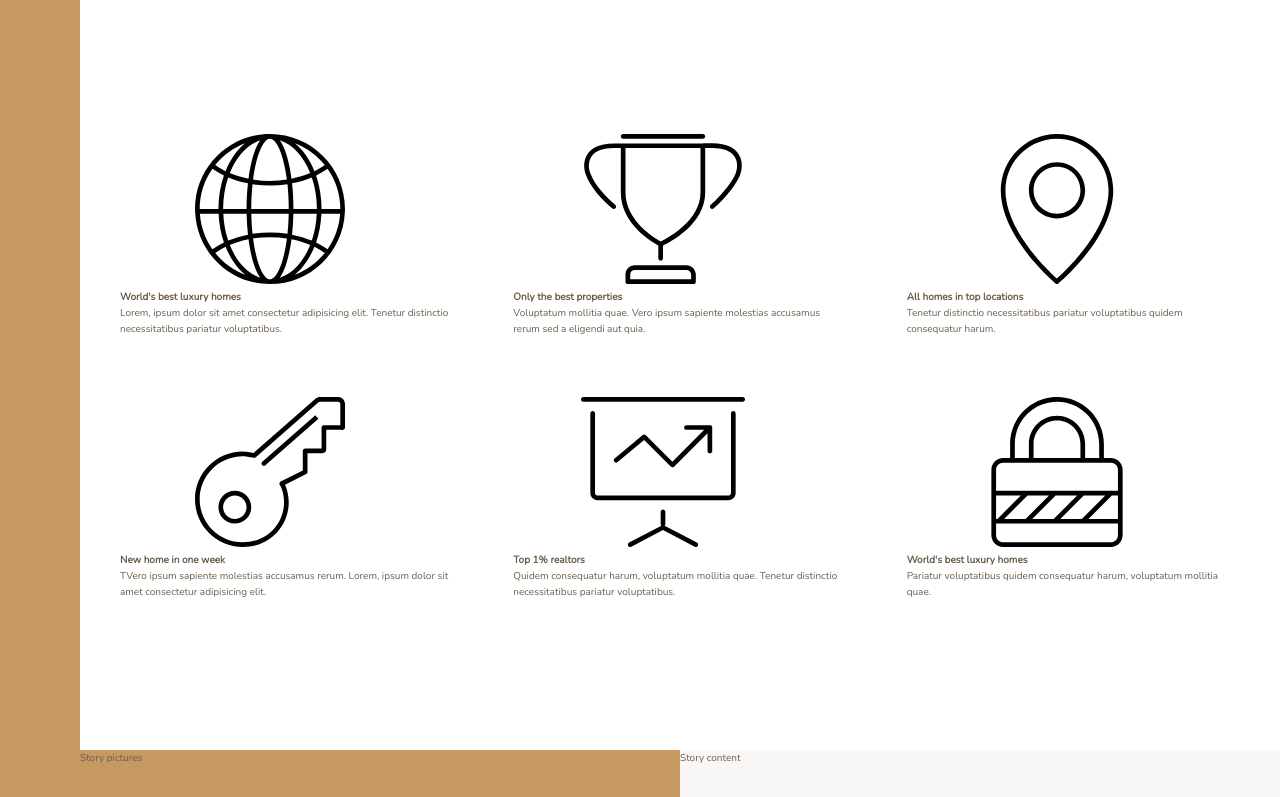
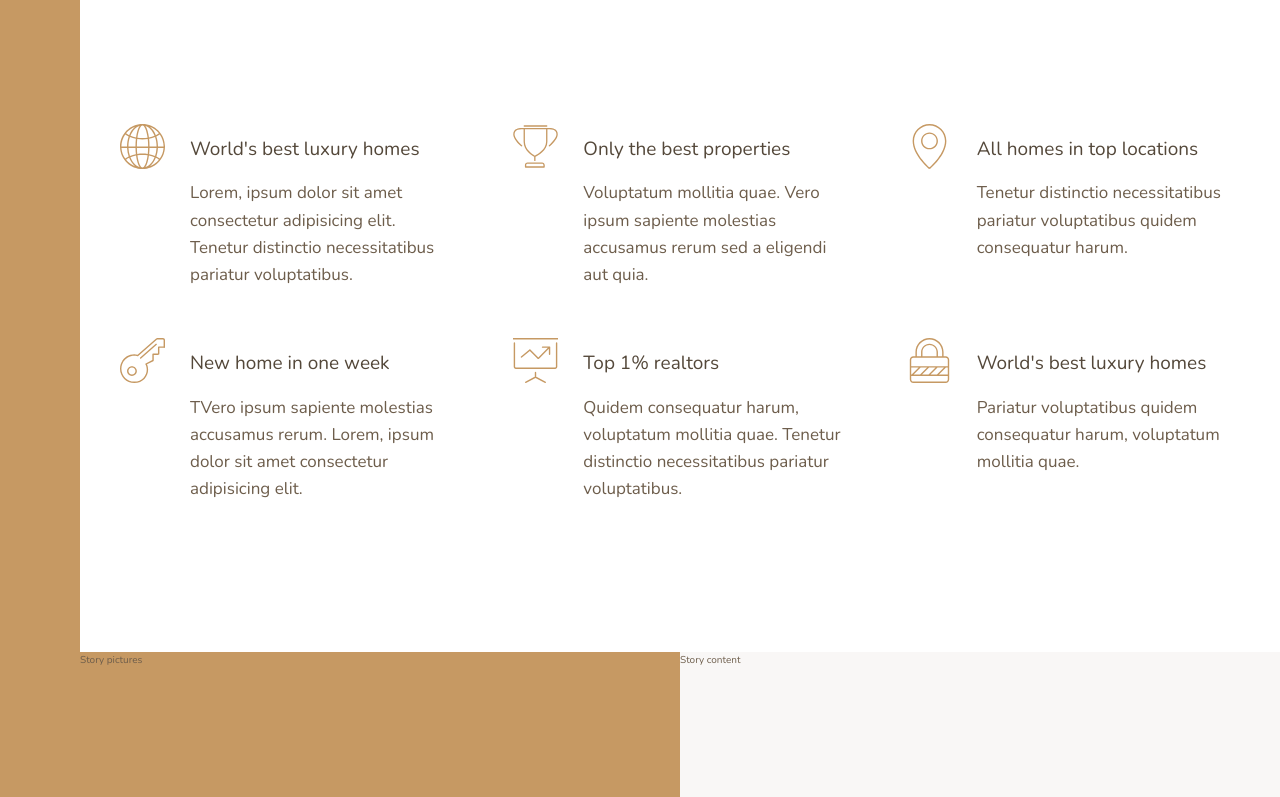
Before and after one commit to CodeByLine/nexter-starter-learn, a website: page index.html in a window 1280 px wide. Shown: the part 656-1453 px from the top of the page. Drawn offline with nearby package versions, Linux system fonts and the light colour scheme.

Commit message:
features section done

```diff
--- a/index.html
+++ b/index.html
@@ -30,7 +30,7 @@
                 <svg class="feature__icon">
                     <use xlink:href="img/sprite.svg#icon-global"></use>
                 </svg>
-                <h4 class="heading-4">World's best luxury homes</h4>
+                <h4 class="heading-4 heading-4--dark">World's best luxury homes</h4>
                 <p class="feature__text">Lorem, ipsum dolor sit amet consectetur adipisicing elit. Tenetur distinctio necessitatibus pariatur voluptatibus.</p>
             </div>
 
@@ -38,7 +38,7 @@
                 <svg class="feature__icon">
                     <use xlink:href="img/sprite.svg#icon-trophy"></use>
                 </svg>
-                <h4 class="heading-4">Only the best properties</h4>
+                <h4 class="heading-4 heading-4--dark">Only the best properties</h4>
                 <p class="feature__text">Voluptatum mollitia quae. Vero ipsum sapiente molestias accusamus rerum sed a eligendi aut quia.</p>
             </div>
 
@@ -46,7 +46,7 @@
                 <svg class="feature__icon">
                     <use xlink:href="img/sprite.svg#icon-map-pin"></use>
                 </svg>
-                <h4 class="heading-4">All homes in top locations</h4>
+                <h4 class="heading-4 heading-4--dark">All homes in top locations</h4>
                 <p class="feature__text">Tenetur distinctio necessitatibus pariatur voluptatibus quidem consequatur harum.</p>
             </div>
 
@@ -54,7 +54,7 @@
                 <svg class="feature__icon">
                     <use xlink:href="img/sprite.svg#icon-key"></use>
                 </svg>
-                <h4 class="heading-4">New home in one week</h4>
+                <h4 class="heading-4 heading-4--dark">New home in one week</h4>
                 <p class="feature__text">TVero ipsum sapiente molestias accusamus rerum. Lorem, ipsum dolor sit amet consectetur adipisicing elit.</p>
             </div>
 
@@ -63,7 +63,7 @@
                 <svg class="feature__icon">
                     <use xlink:href="img/sprite.svg#icon-presentation"></use>
                 </svg>
-                <h4 class="heading-4">Top 1% realtors</h4>
+                <h4 class="heading-4 heading-4--dark">Top 1% realtors</h4>
                 <p class="feature__text">Quidem consequatur harum, voluptatum mollitia quae. Tenetur distinctio necessitatibus pariatur voluptatibus.</p>
             </div>
 
@@ -71,7 +71,7 @@
                 <svg class="feature__icon">
                     <use xlink:href="img/sprite.svg#icon-lock"></use>
                 </svg>
-                <h4 class="heading-4">World's best luxury homes</h4>
+                <h4 class="heading-4 heading-4--dark">World's best luxury homes</h4>
                 <p class="feature__text">Pariatur voluptatibus quidem consequatur harum, voluptatum mollitia quae.</p>
             </div>
 
--- a/sass/_features.scss
+++ b/sass/_features.scss
@@ -5,7 +5,31 @@
     margin: 15rem 0;
 
     display: grid;
-    grid-template-columns: repeat(3, 1fr);
+    // grid-template-columns: repeat(3, 1fr);
+    grid-template-columns: repeat(auto-fit, minmax(25rem, 1fr));
 
-    grid-gap: 60px;
+    grid-gap: 6rem;
+    align-items: start;
 }
+
+
+.feature {
+
+    display: grid;
+    grid-template-columns: min-content 1fr;
+    grid-row-gap: 1.5rem;
+    grid-column-gap: 2.5rem;
+
+    &__icon {
+        fill: $color-primary;
+        width: 4.5rem;
+        height: 4.5rem;
+        grid-row: 1 / span 2;
+        transform: translateY(-1rem);
+
+    }
+
+    &__text {
+        font-size: 1.7rem;
+    }
+}
--- a/sass/_typography.scss
+++ b/sass/_typography.scss
@@ -0,0 +1,31 @@
+
+%heading {
+    font-family: &font-display;
+    font-weight: 400;
+
+}
+
+.heading-1 {
+    @extend %heading;
+
+}
+
+.heading-2 {
+    @extend %heading;
+}
+
+
+.heading-3 {
+    @extend %heading;
+}
+
+
+
+.heading-4 {
+    @extend %heading;
+    font-size: 1.9rem;
+
+    &--light { color: $color-grey-light-1;}
+    &--dark { color: $color-grey-dark-1; }
+
+}
```
Also changed, not shown: css/style.css.
